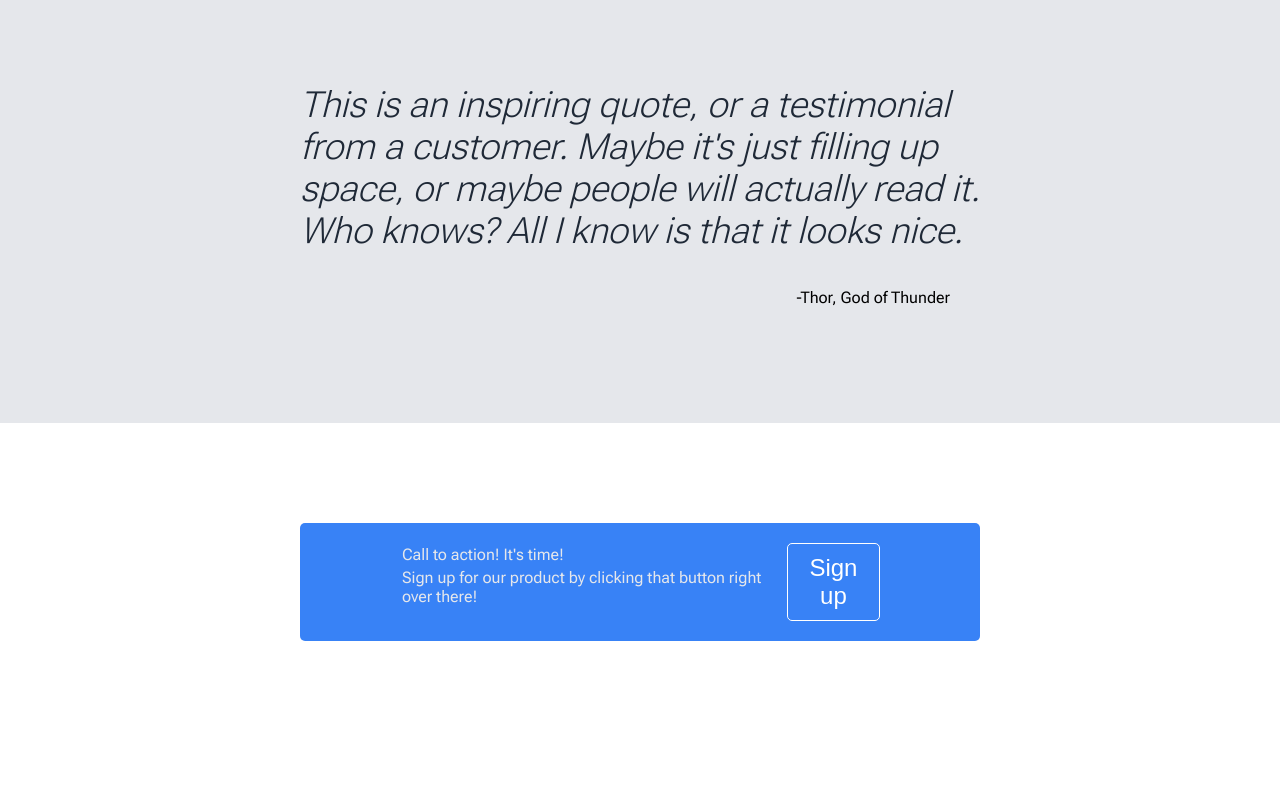
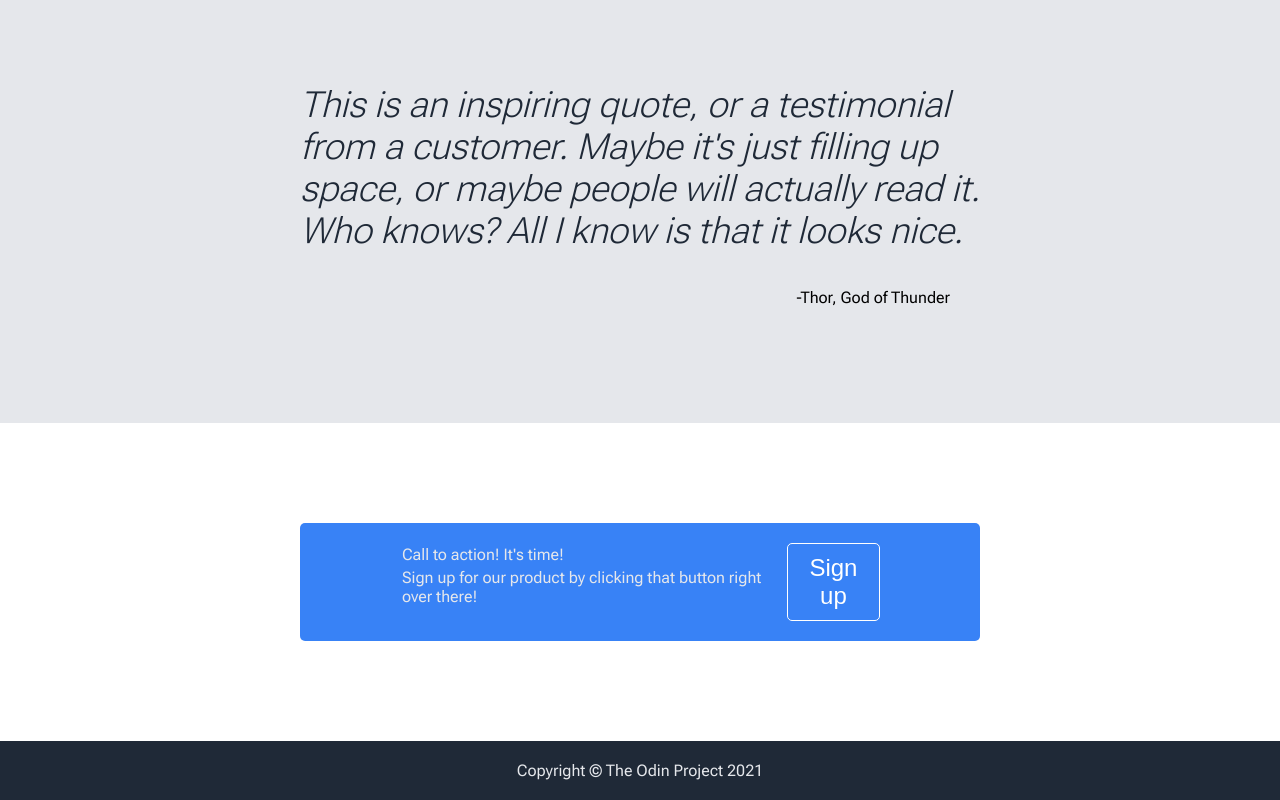
Before and after one commit to pwl-psck/odin-landing-page, a plain HTML site: page index.html in a window 1280 px wide. Shown: the part 999-1799 px from the top of the page. Before the commit the page ends 1740 px from the top, so only its background shows below. Drawn offline with Linux system fonts and the light colour scheme.

Commit message:
Add footer section to html and styled it

```diff
--- a/index.html
+++ b/index.html
@@ -61,5 +61,10 @@
             <button id="action-button">Sign up</button>
         </div>
     </div>
+
+    <div class="footer">
+        Copyright &copy; The Odin Project 2021
+    </div>
+
 </body>
 </html>
--- a/style.css
+++ b/style.css
@@ -131,3 +131,10 @@ button {
     border: solid;
     border-width: thin;
 }
+
+.footer {
+    background-color: #1F2937;
+    color: #E5E7EB;
+    text-align: center;
+    padding: 20px 300px;
+}
```
